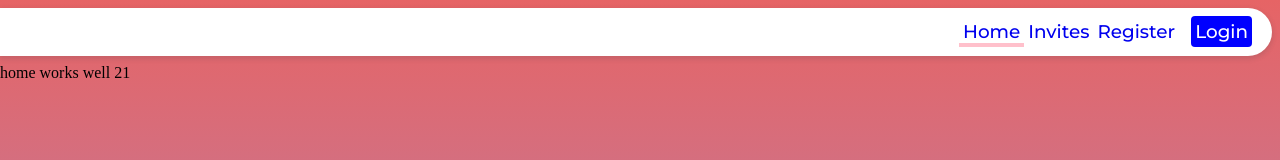
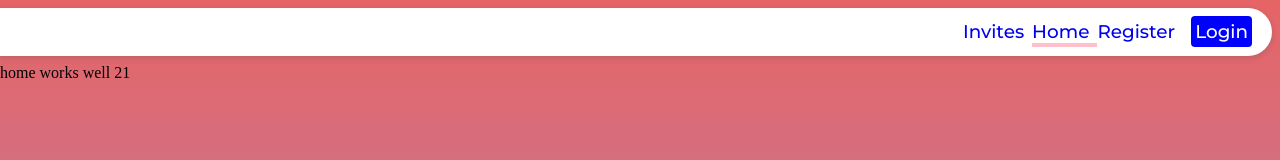
Before and after one commit to Le-Bit/embit, a Vue app: page / in a window 1280 px wide. Shown: the top 160 px of the page. Built offline with nearby package versions, Linux system fonts and the light colour scheme; no server answers.

Commit message:
small changes to the ui

```diff
--- a/src/components/theNavbar.vue
+++ b/src/components/theNavbar.vue
@@ -1,10 +1,10 @@
 <template>
   <header id="nav">
     <nav>
-      <router-link class="router-link" to="/">Home</router-link>
-      <router-link class="router-link" to="/admin/invites">Invites</router-link>
-      <router-link class="router-link" to="/register">Register</router-link>
-      <router-link class="router-link" to="/login">
+      <router-link to="/admin/invites">Invites</router-link>
+      <router-link to="/">Home</router-link>
+      <router-link to="/register">Register</router-link>
+      <router-link to="/login">
         <div class="login-button">Login</div>
       </router-link>
     </nav>
@@ -49,12 +49,13 @@ header {
     position: relative;
     width: max-content;
   }
+
   a::after {
     content: "";
     background: pink;
     position: absolute;
     width: 100%;
-    left: 0px;
+    left: 4px;
     bottom: 0px;
     height: 4px;
     transform: scaleX(0);
```
